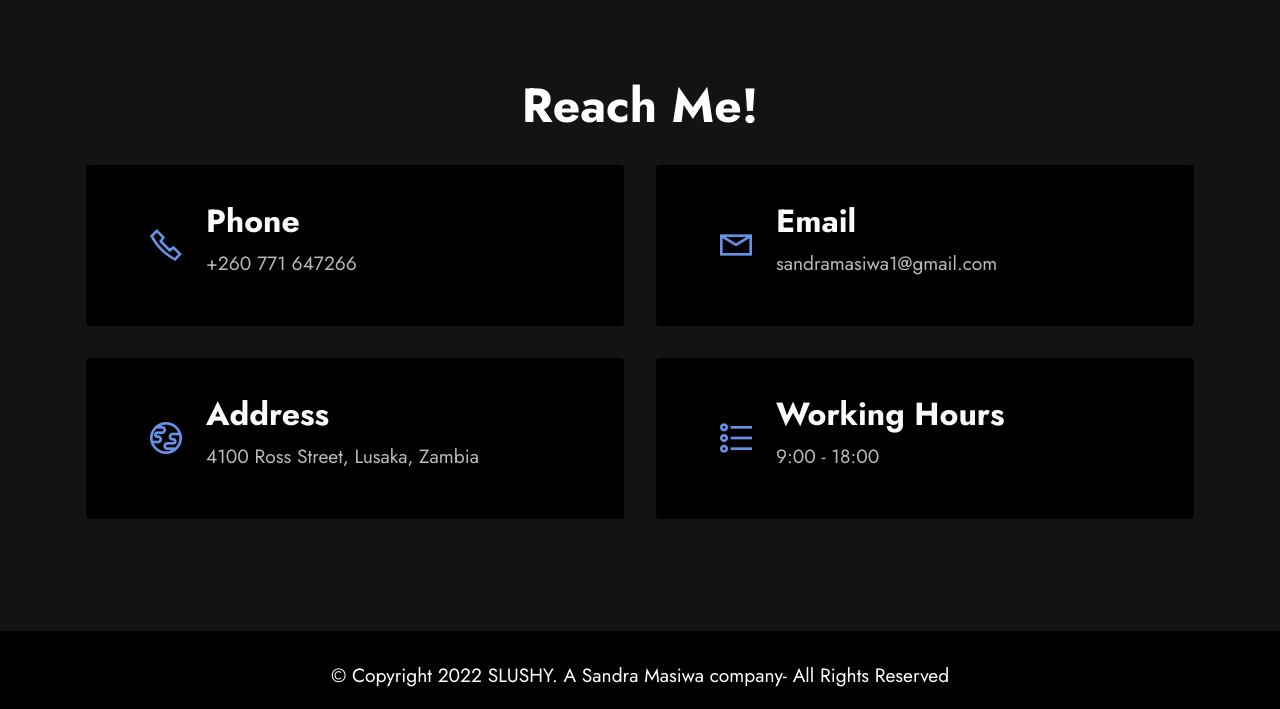
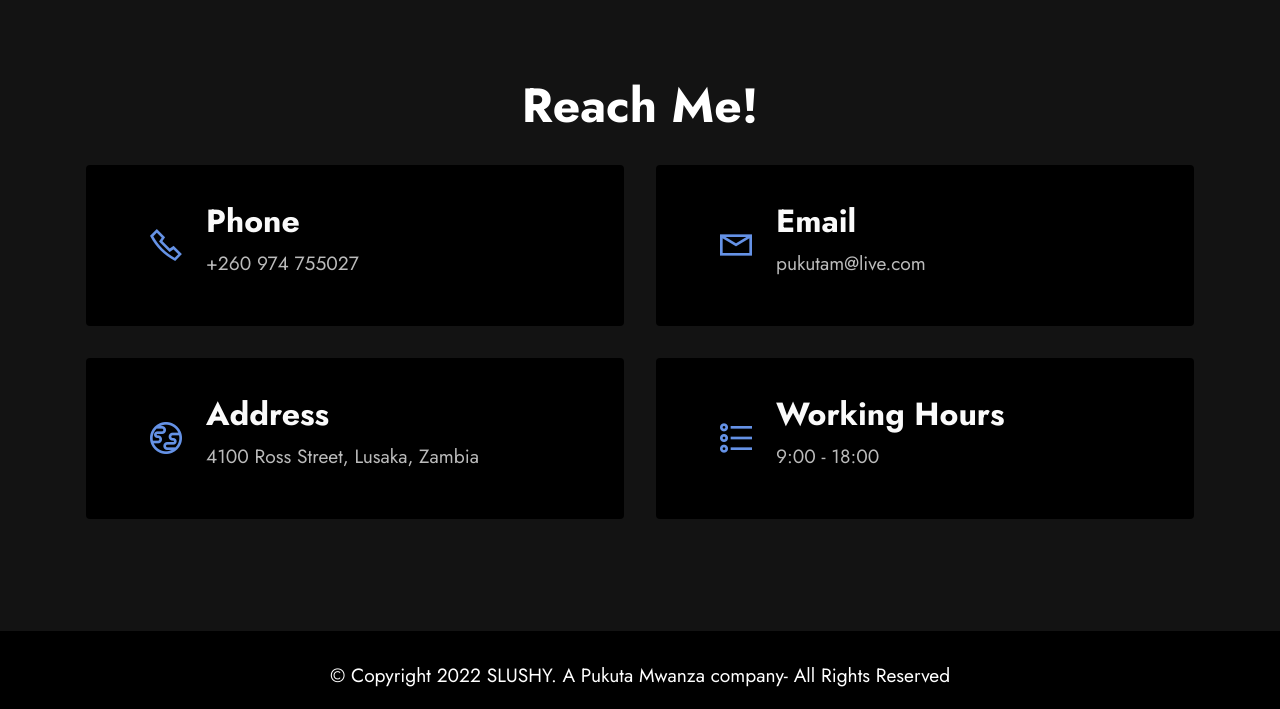
Before and after one commit to eliotalders0n/slushy, a plain HTML site: page index.html in a window 1280 px wide. Shown: the part 3634-4343 px from the top of the page. Drawn offline with Linux system fonts and the light colour scheme; files whose address does not match are found by name.

Commit message:
Update index.html

```diff
--- a/index.html
+++ b/index.html
@@ -222,7 +222,7 @@
                         <h6 class="card-title mbr-fonts-style mb-1 display-5">
                             <strong>Phone</strong>
                         </h6>
-                        <p class="mbr-text mbr-fonts-style display-7">+260 771 647266</p>
+                        <p class="mbr-text mbr-fonts-style display-7">+260 974 755027</p>
                     </div>
                 </div>
             </div>
@@ -235,7 +235,7 @@
                         <h6 class="card-title mbr-fonts-style mb-1 display-5">
                             <strong>Email</strong>
                         </h6>
-                        <p class="mbr-text mbr-fonts-style display-7">sandramasiwa1@gmail.com</p>
+                        <p class="mbr-text mbr-fonts-style display-7">pukutam@live.com</p>
                     </div>
                 </div>
             </div>
@@ -282,7 +282,7 @@
         <div class="media-container-row align-center mbr-white">
             <div class="col-12">
                 <p class="mbr-text mb-0 mbr-fonts-style display-7">
-                    © Copyright 2022 SLUSHY. A Sandra Masiwa company- All Rights Reserved
+                    © Copyright 2022 SLUSHY. A Pukuta Mwanza company- All Rights Reserved
                 </p>
             </div>
         </div>
```
